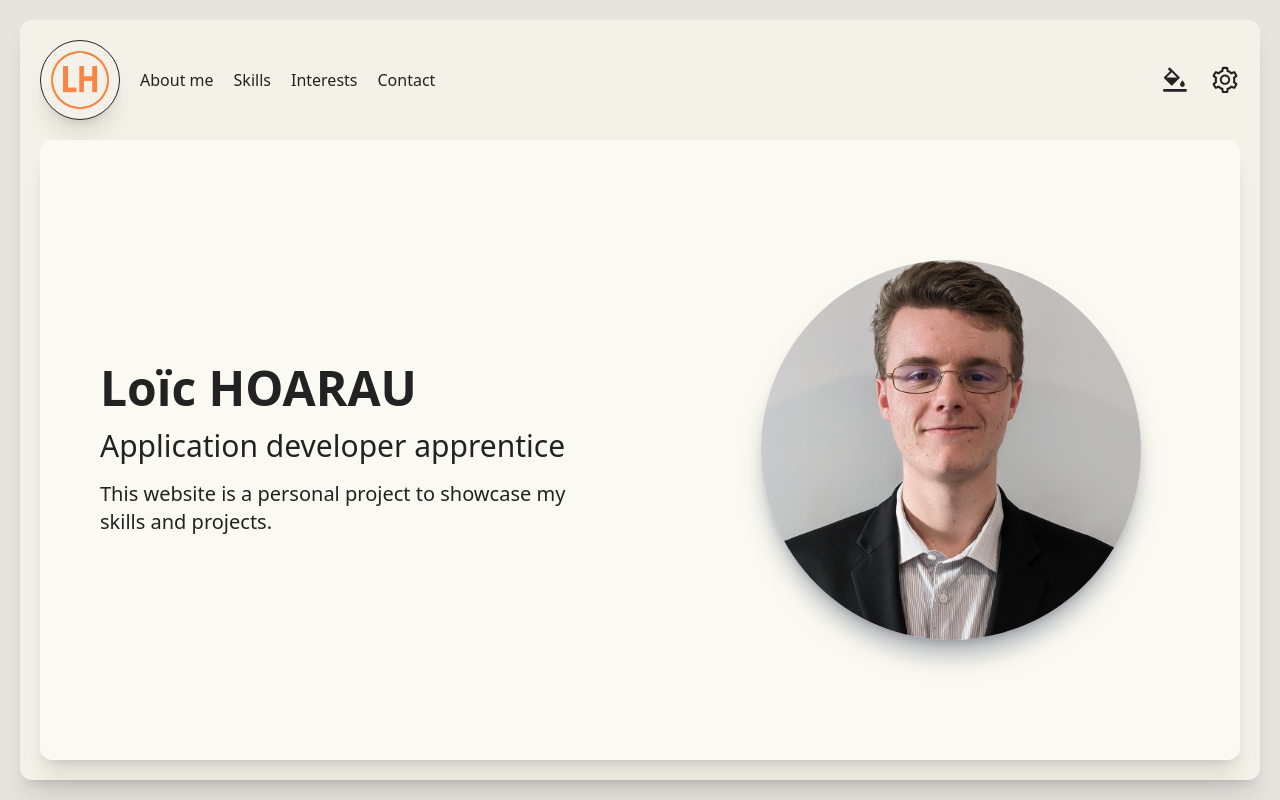
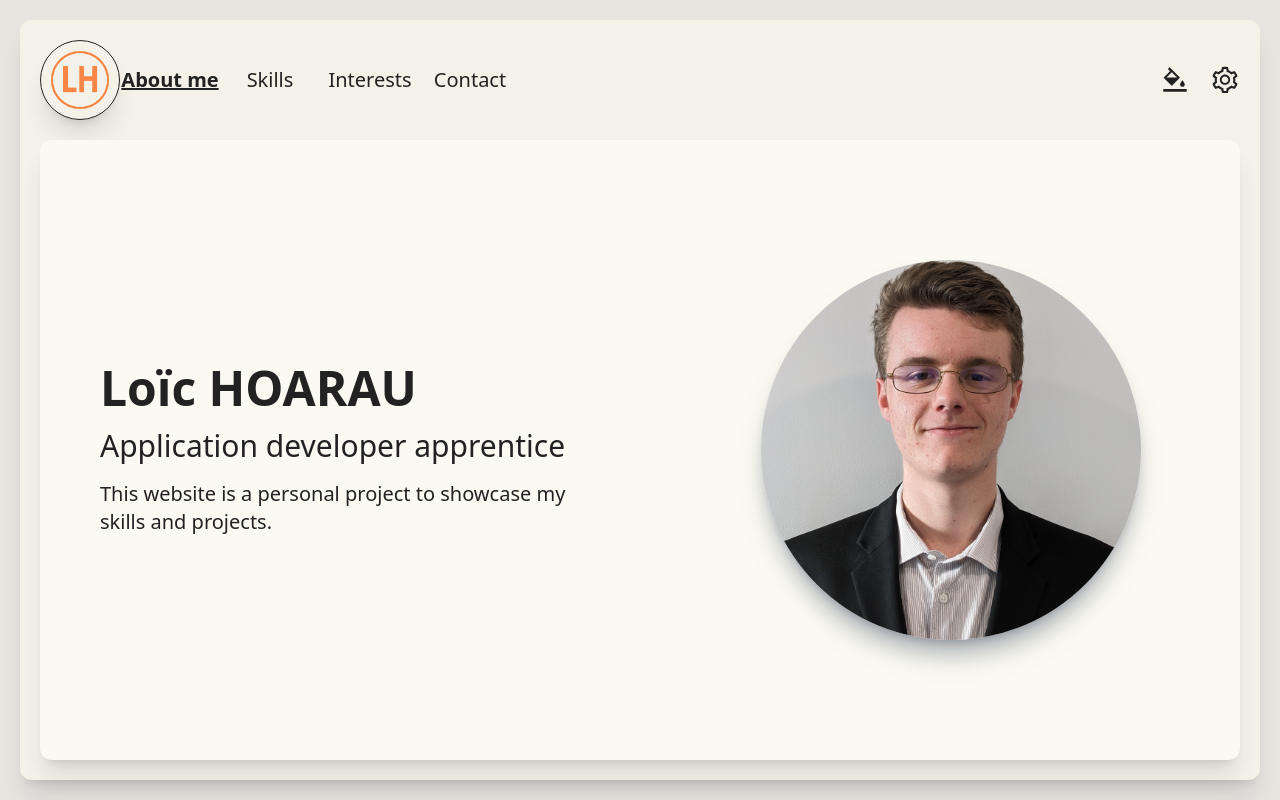
Before and after one commit to Loicrogue/monSite, a React (Vite) app in the folder front/: page / in a window 1280 px wide. Built offline with nearby package versions, Linux system fonts and the light colour scheme.

Commit message:
correction theme and menu items

```diff
--- a/front/src/components/menuComponent.tsx
+++ b/front/src/components/menuComponent.tsx
@@ -17,25 +17,32 @@ const BannerComponent: React.FC = () => {
 
     return (
         <>
-            <div className="flex flex-row items-center gap-5 mt-5 ml-5 mr-5 cursor-pointer bg-container-monSite text-monSite">
+            <div className="flex flex-row items-center mt-5 ml-5 mr-5 bg-container-monSite text-monSite">
                 <img
                     src={logo}
                     alt="logo"
-                    className="w-20 h-auto rounded-full border-monSite border-1 shadow-xl transition-transform duration-200 hover:scale-110"
+                    className="w-20 h-auto rounded-full border-monSite border-1 shadow-xl transition-transform duration-200 hover:scale-110 cursor-pointer"
                     onClick={() => navigate('/')}
                 />
-                <span className="transition-transform duration-200 hover:scale-110" onClick={() => navigate('/')}>
-                    {t('pages.menu.aboutMe')}
-                </span>
-                <span className="transition-transform duration-200 hover:scale-110" onClick={() => navigate('/skills')}>
-                    {t('pages.menu.skills')}
-                </span>
-                <span className="transition-transform duration-200 hover:scale-110" onClick={() => navigate('/interests')}>
-                    {t('pages.menu.interests')}
-                </span>
-                <span className="transition-transform duration-200 hover:scale-110" onClick={() => navigate('/contact')}>
-                    {t('pages.menu.contact')}
-                </span>
+                <div className='flex flex-row w-1/3'>
+                    {[
+                        { path: '/', label: t('pages.menu.aboutMe') },
+                        { path: '/skills', label: t('pages.menu.skills') },
+                        { path: '/interests', label: t('pages.menu.interests') },
+                        { path: '/contact', label: t('pages.menu.contact') },
+                    ].map(({ path, label }) => {
+                        const isActive = window.location.pathname === path;
+                        return (
+                            <span
+                                key={path}
+                                className={`flex w-1/4 text-xl justify-center transition-transform duration-200 hover:scale-110 cursor-pointer ${isActive ? 'font-bold underline' : ''}`}
+                                onClick={() => navigate(path)}
+                            >
+                                {label}
+                            </span>
+                        );
+                    })}
+                </div>
                 <div className="ml-auto flex items-center gap-5">
                     <button
                         className="text-monSite transition-transform duration-200 hover:scale-120 cursor-pointer"
--- a/front/src/index.css
+++ b/front/src/index.css
@@ -19,7 +19,7 @@
 }
 
 .red {
-    --color-gray-monSite: #626363;
+    --color-gray-monSite: #be0909;
     --color-monSite: #FFFFFF;
     --color-background-monSite: #be0909;
     --color-container-monSite: #2A2B28;
@@ -28,7 +28,7 @@
 }
 
 .blue {
-    --color-gray-monSite: #626363;
+    --color-gray-monSite: #0960be;
     --color-monSite: #FFFFFF;
     --color-background-monSite: #0960be;
     --color-container-monSite: #2A2B28;
```
